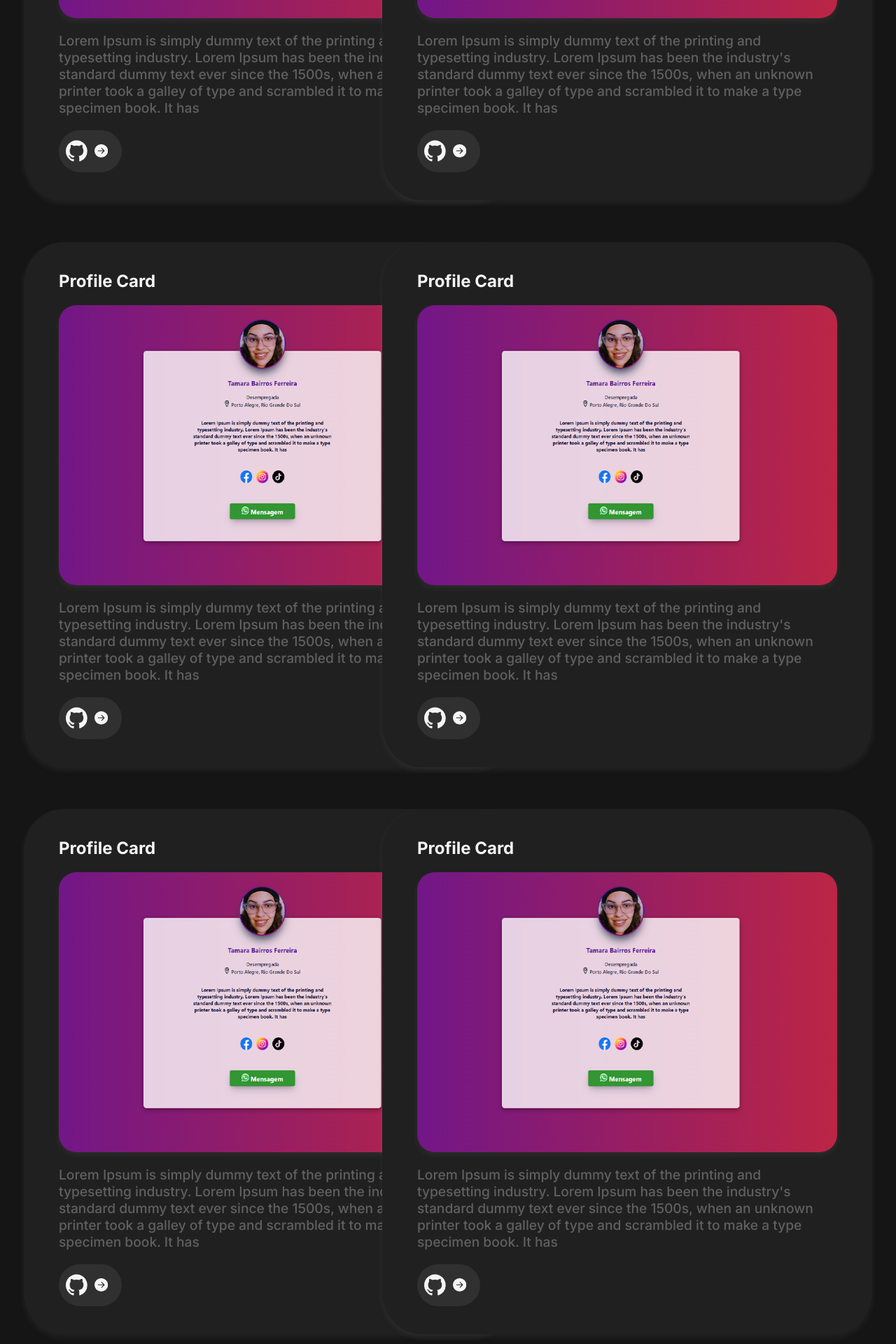
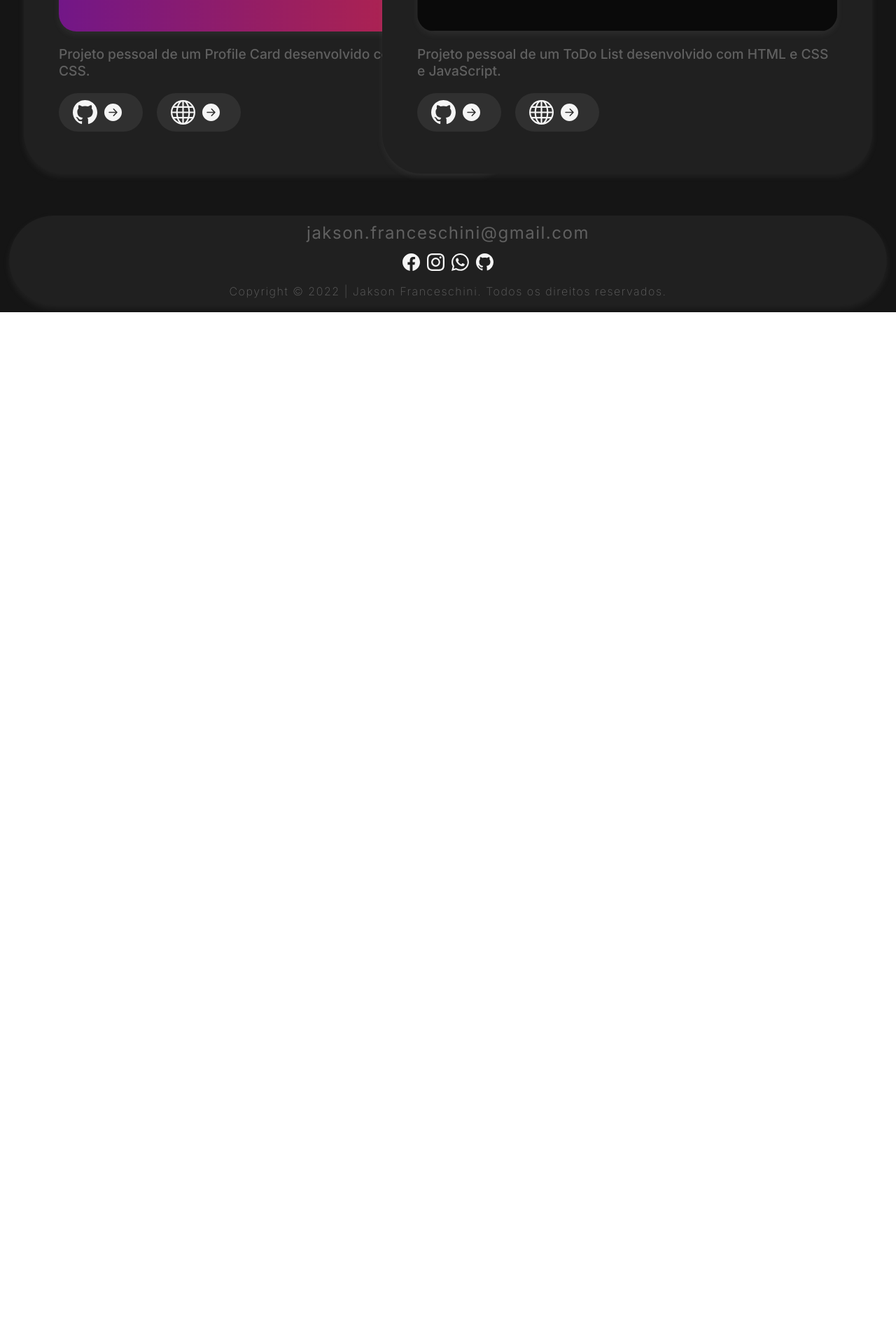
Before and after one commit to JakFranceschini/MeuPortfolio, a React (Create React App) app: page /Projetos in a window 1280 px wide. Shown: the part 614-2534 px from the top of the page at 70% size. After the commit the page ends 1060 px from the top, so only its background shows below. Built offline with nearby package versions, Linux system fonts and the light colour scheme.

Commit message:
Adicionado cards de projetos na pagina projetos e outras melhorias em geral

```diff
--- a/src/Components/TopBar.jsx
+++ b/src/Components/TopBar.jsx
@@ -5,6 +5,16 @@ import ImgTopBar from '../Img/imgTopBar.jpg'
 import { FiMenu, FiX } from 'react-icons/fi'
 
 function TopBar(){
+
+    useEffect(() => {
+        let imgTopBar = document.getElementById('imgTopBar');
+        let nomeTopBar = document.getElementById('nomeTopBar');
+
+        imgTopBar.addEventListener('mouseover', function mostrarNome(){
+          nomeTopBar.innerHTML = 'Jakson Franceschini.';
+          nomeTopBar.style.animation = 'mostraNome 1s'
+        });
+    });
 
     useEffect(() => {
         let iconeHamburguer = document.getElementById('iconeHamburguer')
--- a/src/Pages/Home/PaginaHome.css
+++ b/src/Pages/Home/PaginaHome.css
@@ -102,6 +102,35 @@
     letter-spacing: 1.5px;
 }
 
+.conteudoCardDestaque ul {
+    display: flex;
+    margin-top: 20px;
+}
+
+.conteudoCardDestaque li {
+    list-style: none;
+    margin-right: 20px;
+}
+
+.conteudoCardDestaque a {
+    width: 100px;
+    display: flex;
+    padding: 10px;
+    cursor: pointer;
+    border-radius: 30px;
+    align-items: center;
+    background: #404040;
+    justify-content: center;
+}
+
+.conteudoCardDestaque a:hover {
+    background: #606060;
+}
+
+.conteudoCardDestaque a:active {
+    background: #808080;
+}
+
 .cardDestaque {
     display: flex;
     padding: 50px 50px;
@@ -112,13 +141,6 @@
     box-shadow: #9999991a 0px 4px 10px;
 }
 
-.cardDestaque:hover {
-    background: #404040;
-}
-
-.cardDestaque:active {
-    background: #606060;
-}
 
 .cardDestaque img {
     width: 230px;
@@ -245,7 +267,7 @@
 
     .containerDestaques {
         padding: 18px;
-        height: 510px;
+        height: 630px;
     }
 
     .containerDestaques h2 {
@@ -261,8 +283,8 @@
     }
 
     .cardDestaque img {
-        width: 150px;
-        height: 100px;
+        width: 250px;
+        height: 170px;
     }
 
     .cardDestaque h2 {
@@ -331,7 +353,7 @@
     }
 
     .containerDestaques {
-        height: 580px;
+        height: 740px;
     }
 
     .containerDestaques h2 {
@@ -359,6 +381,7 @@
     }
 
     .cardDestaque h2 {
+        text-align: center;
         font-size: 1.5rem;
         margin: 20px 0 0 0;
     }
--- a/src/Pages/Home/PaginaHome.jsx
+++ b/src/Pages/Home/PaginaHome.jsx
@@ -10,19 +10,9 @@ import ImgReactjs from './../../Img/imgReactjs.png'
 import ImgJavaScript from './../../Img/imgJavascript.png'
 import ImgSegundoCard from './../../Img/imgSegundoCard.png'
 import ImgPrimeiroCard from './../../Img/imgPrimeiroCard.png'
-import { BsFacebook, BsGithub, BsInstagram, BsWhatsapp, BsFillArrowRightCircleFill } from 'react-icons/bs'
+import { BsFacebook, BsGithub, BsInstagram, BsWhatsapp, BsGlobe, BsFillArrowRightCircleFill } from 'react-icons/bs'
 
 function PaginaHome() {
-
-  useEffect(() => {
-    let imgTopBar = document.getElementById('imgTopBar');
-    let nomeTopBar = document.getElementById('nomeTopBar');
-
-    imgTopBar.addEventListener('mouseover', function mostrarNome(){
-      nomeTopBar.innerHTML = 'Jakson Franceschini.';
-      nomeTopBar.style.animation = 'mostraNome 1s'
-    });
-  });
 
   useEffect(() => {
     let email = document.getElementById('email')
@@ -70,23 +60,54 @@ function PaginaHome() {
       </div>
 
       <div className="containerDestaques">
+
           <h2>Projetos em destaques.</h2>
           <h3>Alguns projetos pessoais que estou desenvolvendo.</h3>
-          <a className="cardDestaque" href="">
+
+          <div className="cardDestaque" href="">
               <img src={ImgPrimeiroCard}></img>
               <div className="conteudoCardDestaque">
                   <h2>Profile Card</h2>
-                  <p>Desenvolvi um projeto de profile card com HTML, CSS e JavaScript.</p>
+                  <p>Projeto pessoal de um Profile Card desenvolvido com HTML e CSS.</p>
+                  <ul>
+                        <li>
+                            <a href='https://github.com/JakFranceschini/ProfileCard' target='blank'>
+                                <BsGithub size={35} color="#f5f5f5"/>
+                                <BsFillArrowRightCircleFill className='seta' size={25} color="#f5f5f5"/>
+                            </a>
+                        </li>
+                        <li><a href='https://profile-card-rho-tan.vercel.app/' target='blank'>
+                                <BsGlobe size={35} color="#f5f5f5"/>
+                                <BsFillArrowRightCircleFill className='seta' size={25} color="#f5f5f5"/>
+                            </a>
+                        </li>
+                    </ul>
               </div>
-          </a>
-          <a className="cardDestaque" href="">
+          </div>
+
+          <div className="cardDestaque" href="">
           <img src={ImgSegundoCard}></img>
               <div className="conteudoCardDestaque">
                   <h2>ToDo List</h2>
                   <p>Desenvolvi um projeto de ToDo List com HTML, CSS e JavaScript.</p>
+                  <ul>
+                        <li>
+                            <a href='https://github.com/JakFranceschini/ToDoList' target='blank'>
+                                <BsGithub size={35} color="#f5f5f5"/>
+                                <BsFillArrowRightCircleFill className='seta' size={25} color="#f5f5f5"/>
+                            </a>
+                        </li>
+                        <li><a href='https://to-do-list-tau-jade.vercel.app/' target='blank'>
+                                <BsGlobe size={35} color="#f5f5f5"/>
+                                <BsFillArrowRightCircleFill className='seta' size={25} color="#f5f5f5"/>
+                            </a>
+                        </li>
+                    </ul>
               </div>
-          </a>
+          </div>
+
           <a className="verMais" href="Projetos">Ver mais<BsFillArrowRightCircleFill className="seta" size={20} color="#f5f5f5"/></a>
+
       </div>
 
       <div id="containerSkills">
--- a/src/Pages/Projetos/PaginaProjetos.css
+++ b/src/Pages/Projetos/PaginaProjetos.css
@@ -21,8 +21,7 @@
 .cardProjeto {
     width: 600px;
     display: flex;
-    height: 750px;
-    padding: 0 50px;
+    padding: 60px 50px;
     border-radius: 8%;
     background: #202020;
     flex-direction: column;
@@ -50,13 +49,23 @@
     margin-bottom: 20px;
 }
 
+.cardProjeto ul {
+    display: flex;
+}
+.cardProjeto li {
+    list-style: none;
+    margin-right: 20px;
+}
+
 .cardProjeto a {
+    width: 100px;
     display: flex;
     padding: 10px;
-    max-width: 70px;
+    cursor: pointer;
     border-radius: 30px;
     align-items: center;
     background: #303030;
+    justify-content: center;
 }
 
 .cardProjeto a:hover {
--- a/src/Pages/Projetos/PaginaProjetos.jsx
+++ b/src/Pages/Projetos/PaginaProjetos.jsx
@@ -2,7 +2,8 @@ import './PaginaProjetos.css'
 import TopBar from '../../Components/TopBar'
 import Footer from '../../Components/Footer'
 import ImgPrimeiroCard from './../../Img/imgPrimeiroCard.png'
-import { BsGithub, BsFillArrowRightCircleFill } from 'react-icons/bs'
+import ImgSegundoCard from './../../Img/imgSegundoCard.png'
+import { BsGithub, BsGlobe, BsFillArrowRightCircleFill } from 'react-icons/bs'
 
 function PaginaProjetos() {
 
@@ -16,104 +17,42 @@ function PaginaProjetos() {
                     <h2>Profile Card</h2>
                     <img src={ImgPrimeiroCard}></img>
                     <p>
-                        Lorem Ipsum is simply dummy text of the printing and typesetting industry. Lorem Ipsum has been the industry's standard dummy text
-                        ever since the 1500s, when an unknown printer took a galley of type and scrambled it to make a type specimen book. It has
+                        Projeto pessoal de um Profile Card desenvolvido com HTML e CSS.
                     </p>
+                    <ul>
+                        <li>
                             <a href='https://github.com/JakFranceschini/ProfileCard' target='blank'>
-                        <BsGithub size={40} color="#f5f5f5"/>
+                                <BsGithub size={35} color="#f5f5f5"/>
                                 <BsFillArrowRightCircleFill className='seta' size={25} color="#f5f5f5"/>
                             </a>
+                        </li>
+                        <li><a href='https://profile-card-rho-tan.vercel.app/' target='blank'>
+                                <BsGlobe size={35} color="#f5f5f5"/>
+                                <BsFillArrowRightCircleFill className='seta' size={25} color="#f5f5f5"/>
+                            </a>
+                        </li>
+                    </ul>
                 </div>
 
                 <div className='cardProjeto'>
-                    <h2>Profile Card</h2>
-                    <img src={ImgPrimeiroCard}></img>
+                    <h2>ToDo List</h2>
+                    <img src={ImgSegundoCard}></img>
                     <p>
-                        Lorem Ipsum is simply dummy text of the printing and typesetting industry. Lorem Ipsum has been the industry's standard dummy text
-                        ever since the 1500s, when an unknown printer took a galley of type and scrambled it to make a type specimen book. It has
+                        Projeto pessoal de um ToDo List desenvolvido com HTML e CSS e JavaScript.
                     </p>
-                    <a href='https://github.com/JakFranceschini/ProfileCard' target='blank'>
-                        <BsGithub size={40} color="#f5f5f5"/>
+                    <ul>
+                        <li>
+                            <a href='https://github.com/JakFranceschini/ToDoList' target='blank'>
+                                <BsGithub size={35} color="#f5f5f5"/>
                                 <BsFillArrowRightCircleFill className='seta' size={25} color="#f5f5f5"/>
                             </a>
-                </div>
-
-                <div className='cardProjeto'>
-                    <h2>Profile Card</h2>
-                    <img src={ImgPrimeiroCard}></img>
-                    <p>
-                        Lorem Ipsum is simply dummy text of the printing and typesetting industry. Lorem Ipsum has been the industry's standard dummy text
-                        ever since the 1500s, when an unknown printer took a galley of type and scrambled it to make a type specimen book. It has
-                    </p>
-                    <a href='https://github.com/JakFranceschini/ProfileCard' target='blank'>
-                        <BsGithub size={40} color="#f5f5f5"/>
+                        </li>
+                        <li><a href='https://to-do-list-tau-jade.vercel.app/' target='blank'>
+                                <BsGlobe size={35} color="#f5f5f5"/>
                                 <BsFillArrowRightCircleFill className='seta' size={25} color="#f5f5f5"/>
                             </a>
-                </div>
-
-                <div className='cardProjeto'>
-                    <h2>Profile Card</h2>
-                    <img src={ImgPrimeiroCard}></img>
-                    <p>
-                        Lorem Ipsum is simply dummy text of the printing and typesetting industry. Lorem Ipsum has been the industry's standard dummy text
-                        ever since the 1500s, when an unknown printer took a galley of type and scrambled it to make a type specimen book. It has
-                    </p>
-                    <a href='https://github.com/JakFranceschini/ProfileCard' target='blank'>
-                        <BsGithub size={40} color="#f5f5f5"/>
-                        <BsFillArrowRightCircleFill className='seta' size={25} color="#f5f5f5"/>
-                    </a>
-                </div>
-
-                <div className='cardProjeto'>
-                    <h2>Profile Card</h2>
-                    <img src={ImgPrimeiroCard}></img>
-                    <p>
-                        Lorem Ipsum is simply dummy text of the printing and typesetting industry. Lorem Ipsum has been the industry's standard dummy text
-                        ever since the 1500s, when an unknown printer took a galley of type and scrambled it to make a type specimen book. It has
-                    </p>
-                    <a href='https://github.com/JakFranceschini/ProfileCard' target='blank'>
-                        <BsGithub size={40} color="#f5f5f5"/>
-                        <BsFillArrowRightCircleFill className='seta' size={25} color="#f5f5f5"/>
-                    </a>
-                </div>
-
-                <div className='cardProjeto'>
-                    <h2>Profile Card</h2>
-                    <img src={ImgPrimeiroCard}></img>
-                    <p>
-                        Lorem Ipsum is simply dummy text of the printing and typesetting industry. Lorem Ipsum has been the industry's standard dummy text
-                        ever since the 1500s, when an unknown printer took a galley of type and scrambled it to make a type specimen book. It has
-                    </p>
-                    <a href='https://github.com/JakFranceschini/ProfileCard' target='blank'>
-                        <BsGithub size={40} color="#f5f5f5"/>
-                        <BsFillArrowRightCircleFill className='seta' size={25} color="#f5f5f5"/>
-                    </a>
-                </div>
-
-                <div className='cardProjeto'>
-                    <h2>Profile Card</h2>
-                    <img src={ImgPrimeiroCard}></img>
-                    <p>
-                        Lorem Ipsum is simply dummy text of the printing and typesetting industry. Lorem Ipsum has been the industry's standard dummy text
-                        ever since the 1500s, when an unknown printer took a galley of type and scrambled it to make a type specimen book. It has
-                    </p>
-                    <a href='https://github.com/JakFranceschini/ProfileCard' target='blank'>
-                        <BsGithub size={40} color="#f5f5f5"/>
-                        <BsFillArrowRightCircleFill className='seta' size={25} color="#f5f5f5"/>
-                    </a>
-                </div>
-
-                <div className='cardProjeto'>
-                    <h2>Profile Card</h2>
-                    <img src={ImgPrimeiroCard}></img>
-                    <p>
-                        Lorem Ipsum is simply dummy text of the printing and typesetting industry. Lorem Ipsum has been the industry's standard dummy text
-                        ever since the 1500s, when an unknown printer took a galley of type and scrambled it to make a type specimen book. It has
-                    </p>
-                    <a href='https://github.com/JakFranceschini/ProfileCard' target='blank'>
-                        <BsGithub size={40} color="#f5f5f5"/>
-                        <BsFillArrowRightCircleFill className='seta' size={25} color="#f5f5f5"/>
-                    </a>
+                        </li>
+                    </ul>
                 </div>
             </div>
 
```
Lines whose indentation alone changed are shown as unchanged.
